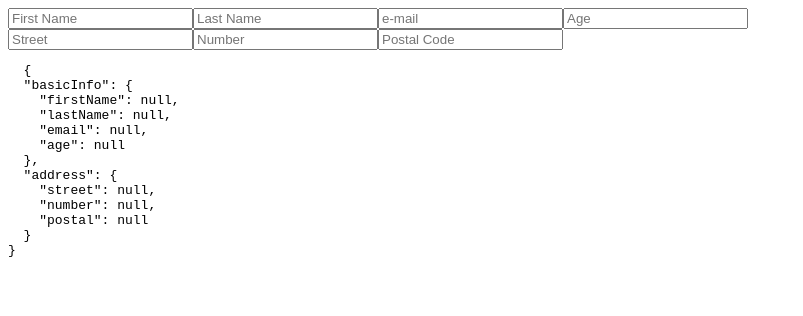
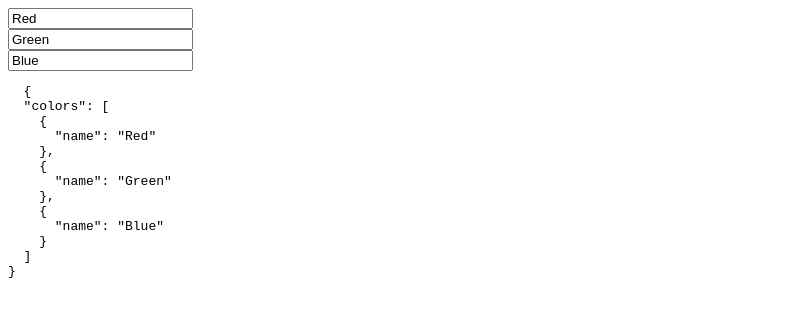
Before and after one commit to profanis/bpb-mastering-angular-reactive-forms, an Angular app: page / in a window 1280 px wide. Shown: the top 316 px of the page, without its empty margins (0-803 px from the left). Built offline with nearby package versions, Linux system fonts and the light colour scheme.

Commit message:
form group with array and form controls

```diff
--- a/src/app/app.component.html
+++ b/src/app/app.component.html
@@ -1,40 +1,8 @@
 <form [formGroup]="myForm">
 
-     <div formGroupName="basicInfo">
-
-      <input  type="text"
-                placeholder="First Name"
-                formControlName="firstName" />
-
-      <input  type="text"
-                placeholder="Last Name"
-                formControlName="lastName" />
-
-      <input  type="email"
-                placeholder="e-mail"
-                formControlName="email" />
-
-      <input  type="number"
-                placeholder="Age"
-                formControlName="age" />
-
-     </div>
-
-     <div formGroupName="address">
-
-        <input  type="text"
-                placeholder="Street"
-                formControlName="street" />
-
-        <input  type="number"
-                placeholder="Number"
-                formControlName="number" />
-
-        <input  type="number"
-                placeholder="Postal Code"
-                formControlName="postal" />
-
-     </div>
+  <div *ngFor="let color of colors.controls;" [formGroup]="color">
+    <input type="text" formControlName="name" />
+  </div>
 
 </form>
 
--- a/src/app/app.component.ts
+++ b/src/app/app.component.ts
@@ -1,5 +1,5 @@
 import { Component, OnInit } from '@angular/core'
-import { FormControl, FormGroup } from '@angular/forms'
+import { FormArray, FormControl, FormGroup } from '@angular/forms'
 
 @Component({
   selector: 'app-root',
@@ -9,19 +9,17 @@ import { FormControl, FormGroup } from '@angular/forms'
 export class AppComponent implements OnInit {
   myForm: FormGroup
 
+  get colors() {
+    return this.myForm.get('colors') as FormArray
+  }
+
   ngOnInit(): void {
     this.myForm = new FormGroup({
-      basicInfo: new FormGroup({
-        firstName: new FormControl(),
-        lastName: new FormControl(),
-        email: new FormControl(),
-        age: new FormControl(),
-      }),
-      address: new FormGroup({
-        street: new FormControl(),
-        number: new FormControl(),
-        postal: new FormControl(),
-      }),
+      colors: new FormArray([
+        new FormGroup({ name: new FormControl('Red') }),
+        new FormGroup({ name: new FormControl('Green') }),
+        new FormGroup({ name: new FormControl('Blue') }),
+      ]),
     })
   }
 }
```
